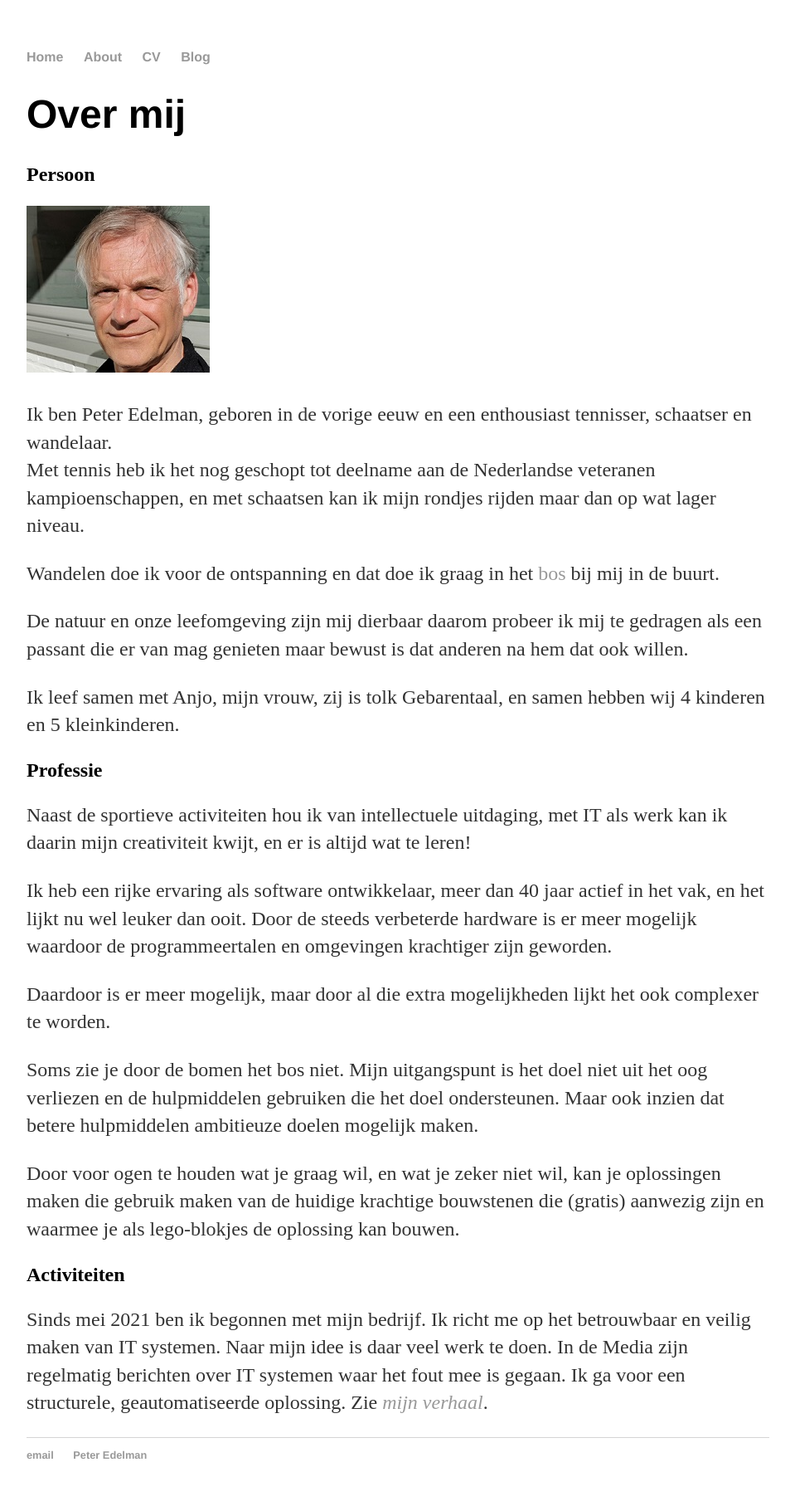
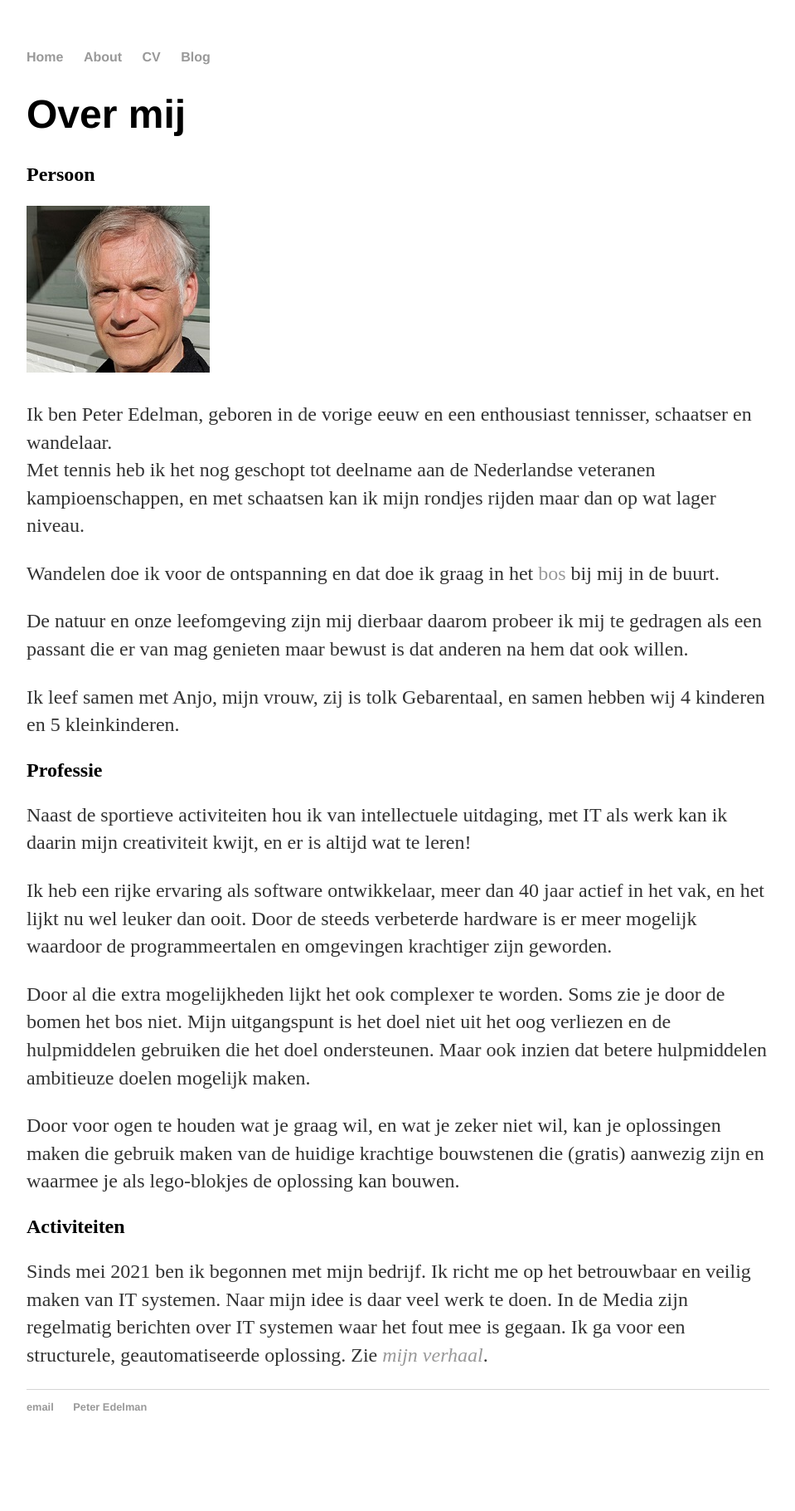
Before and after one commit to paedelm/paedelm.github.io, a Jekyll site: the page built from about/index.md, in a window 1280 px wide. Shown: the whole page at 83% size, without its empty margins (160-1119 px from the left). Built offline with Jekyll 4.4.1, drawn with Linux system fonts in a browser that asks for light colours; after the commit the page ends 1763 px from its top, so only the background shows below that.

Commit message:
meer mogelijk ontdubbelen

```diff
--- a/about/index.md
+++ b/about/index.md
@@ -22,9 +22,7 @@ title: Over mij
 
   Ik heb een rijke ervaring als software ontwikkelaar, meer dan 40 jaar actief in het vak, en het lijkt nu wel leuker dan ooit. Door de steeds verbeterde hardware is er meer mogelijk waardoor de programmeertalen en omgevingen krachtiger zijn geworden.
 
-  Daardoor is er meer mogelijk, maar door al die extra mogelijkheden lijkt het ook complexer te worden.
-
-  Soms zie je door de bomen het bos niet. Mijn uitgangspunt is het doel niet uit het oog verliezen en de hulpmiddelen gebruiken die het doel ondersteunen. Maar ook inzien dat betere hulpmiddelen ambitieuze doelen mogelijk maken.
+  Door al die extra mogelijkheden lijkt het ook complexer te worden. Soms zie je door de bomen het bos niet. Mijn uitgangspunt is het doel niet uit het oog verliezen en de hulpmiddelen gebruiken die het doel ondersteunen. Maar ook inzien dat betere hulpmiddelen ambitieuze doelen mogelijk maken.
 
   Door voor ogen te houden wat je graag wil, en wat je zeker niet wil, kan je oplossingen maken die gebruik maken van de huidige krachtige bouwstenen die (gratis) aanwezig zijn en waarmee je als lego-blokjes de oplossing kan bouwen.
 
```
